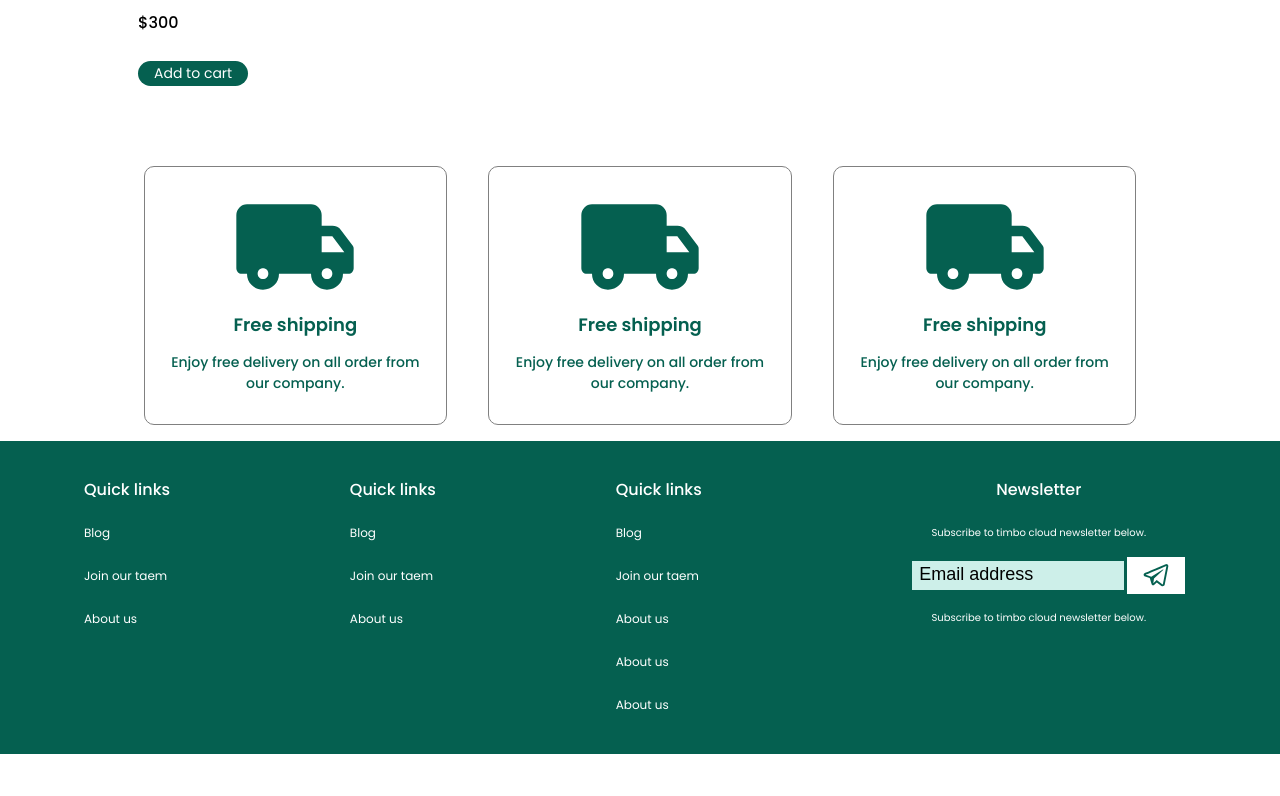
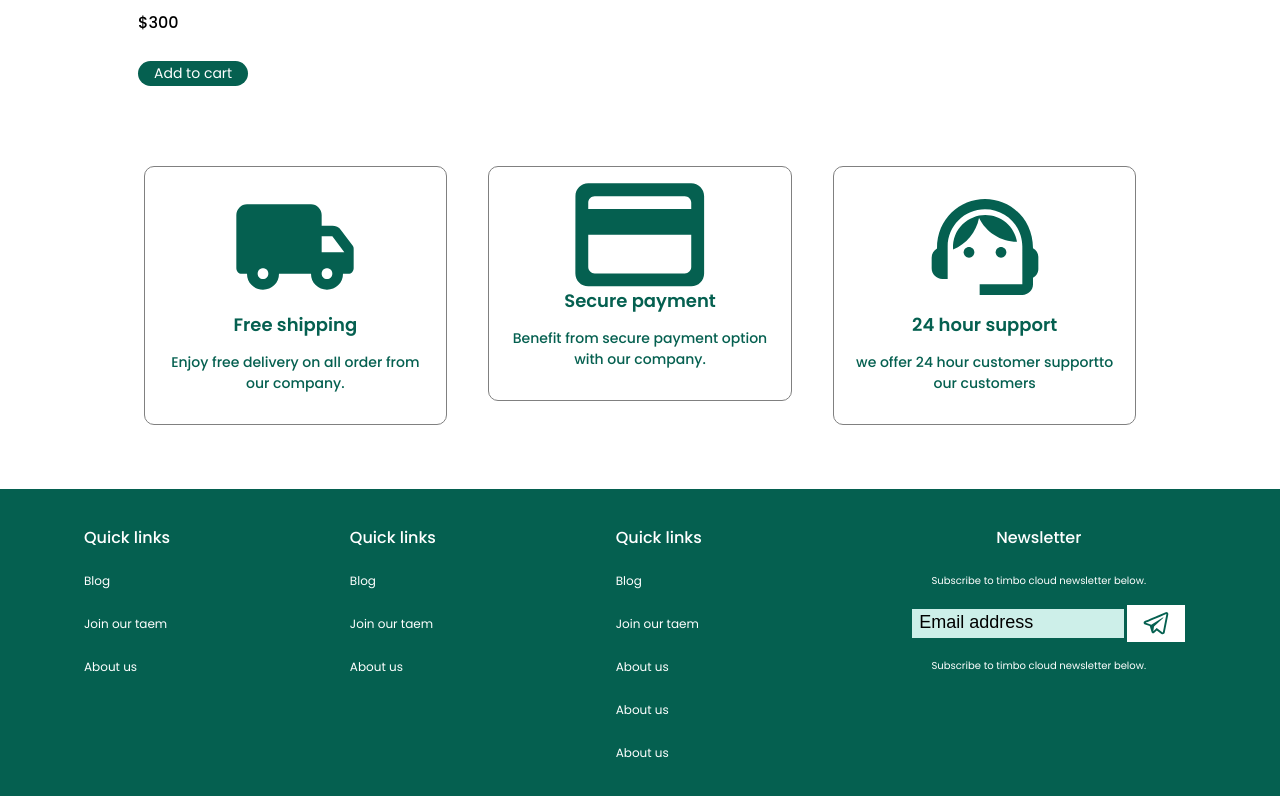
Before and after one commit to Promiseejiro/HNG2, a React (Create React App) app: page / in a window 1280 px wide. Shown: the part 2630-3426 px from the top of the page. Before the commit the page ends 3384 px from the top, so only its background shows below. Built offline with nearby package versions, Linux system fonts and the light colour scheme.

Commit message:
new commit

```diff
--- a/src/Compnent/ShippingCard/index.js
+++ b/src/Compnent/ShippingCard/index.js
@@ -1,5 +1,7 @@
 import style from "./index.module.css";
 import car from "../../../src/assets/svg/car.svg";
+import card from "../../../src/assets/svg/card.svg";
+import tone from "../../../src/assets/svg/tone.svg";
 import Typography from "../Typograhy";
 const ShippingCards = ({ icon, text, header }) => {
   return (
@@ -16,16 +18,16 @@ const ShippingCards = ({ icon, text, header }) => {
         <div className={style.item2}>
           {" "}
           <div className={style.shippingCard}>
-            <img src={car} className={style.image} />
-            <h5>Free shipping</h5>
-            <p>Enjoy free delivery on all order from our company.</p>
+            <img src={card} className={style.image} />
+            <h5>Secure payment</h5>
+            <p>Benefit from secure payment option with our company.</p>
           </div>
         </div>
         <div className={style.last}>
           <div className={`${style.shippingCard} `}>
-            <img src={car} className={style.image} />
-            <h5>Free shipping</h5>
-            <p>Enjoy free delivery on all order from our company.</p>
+            <img src={tone} className={style.image} />
+            <h5>24 hour support</h5>
+            <p>we offer 24 hour customer supportto our customers</p>
           </div>
         </div>
       </div>
--- a/src/Compnent/ShippingCard/index.module.css
+++ b/src/Compnent/ShippingCard/index.module.css
@@ -6,8 +6,8 @@
 .card_list {
   display: grid;
   grid-template-columns: 1fr 1fr 1fr;
-  gap: 5px 10px;
-  margin-bottom: 1rem;
+  gap: 20px 10px;
+  margin-bottom: 4rem;
 }
 
 .shippingCard {
@@ -21,6 +21,7 @@
   border-radius: 10px;
   gap: 0;
   margin: auto;
+  /* height: 100%; */
 }
 
 .shippingCard h5 {
```
